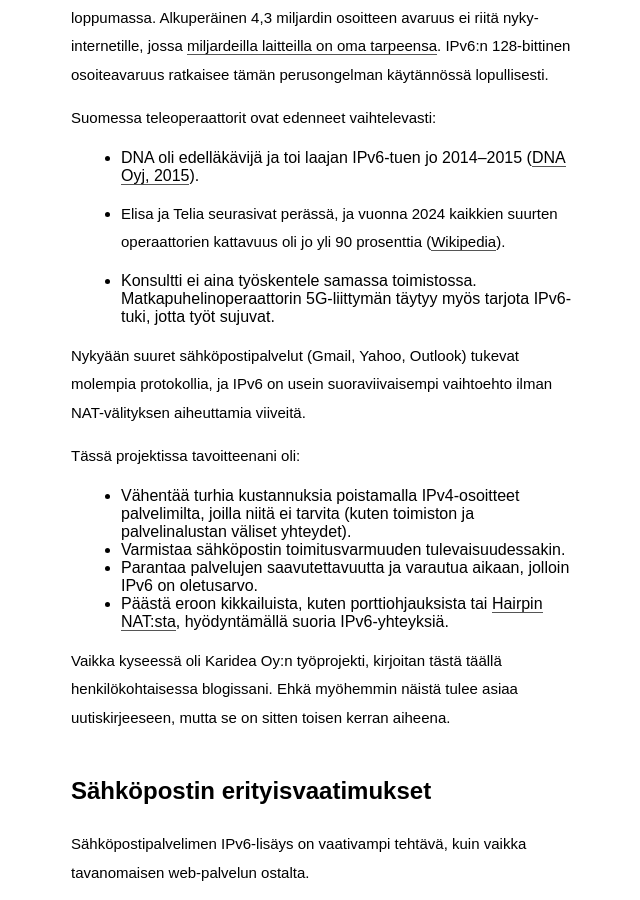
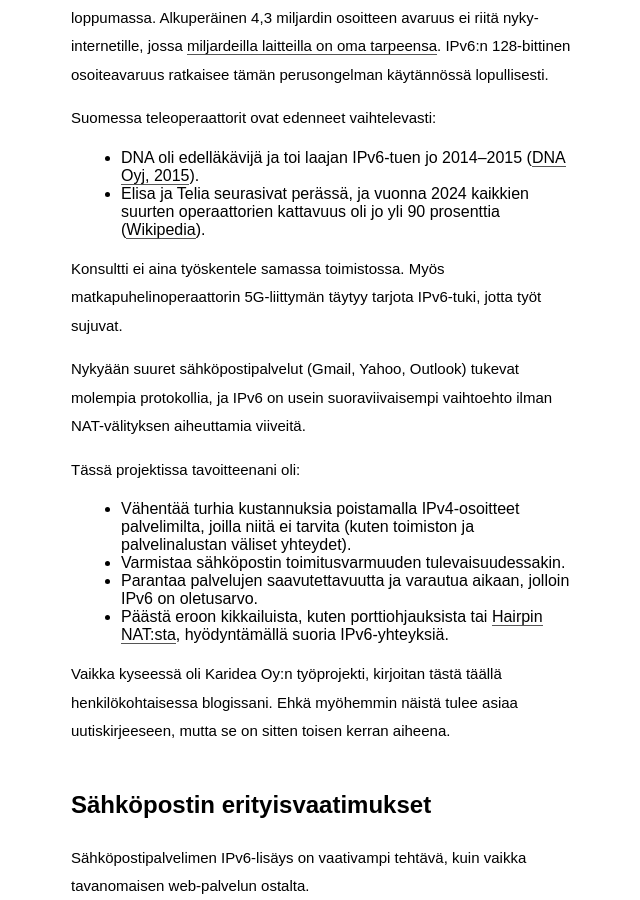
Before and after one commit to klaalo/klaalo.github.io, a Jekyll site: the page built from _posts/2026-07-31-ipv6-tuen-lisaaminen-palveluille.md, in a window 1280 px wide and 900 px high, scrolled down 1142 px. Shown: the whole window, without its empty margins (319-959 px from the left). Built offline with Jekyll 4.4.1, drawn with Linux system fonts in a browser that asks for light colours; some web fonts are replaced.

Commit message:
Fix sentence structure in IPv6 support article

```diff
--- a/_posts/2026-07-31-ipv6-tuen-lisaaminen-palveluille.md
+++ b/_posts/2026-07-31-ipv6-tuen-lisaaminen-palveluille.md
@@ -26,7 +26,7 @@ Suomessa teleoperaattorit ovat edenneet vaihtelevasti:
 - DNA oli edelläkävijä ja toi laajan IPv6-tuen jo 2014–2015 ([DNA Oyj, 2015](https://www.sttinfo.fi/tiedote/27522180/dna-is-leading-the-way-in-ipv6-adoption-in-finland)).
 - Elisa ja Telia seurasivat perässä, ja vuonna 2024 kaikkien suurten operaattorien kattavuus oli jo yli 90 prosenttia ([Wikipedia](https://en.wikipedia.org/wiki/IPv6_deployment)).
 
-- Konsultti ei aina työskentele samassa toimistossa. Matkapuhelinoperaattorin 5G-liittymän täytyy myös tarjota IPv6-tuki, jotta työt sujuvat.
+Konsultti ei aina työskentele samassa toimistossa. Myös matkapuhelinoperaattorin 5G-liittymän täytyy tarjota IPv6-tuki, jotta työt sujuvat.
 
 Nykyään suuret sähköpostipalvelut (Gmail, Yahoo, Outlook) tukevat molempia protokollia, ja IPv6 on usein suoraviivaisempi vaihtoehto ilman NAT-välityksen aiheuttamia viiveitä.
 
```
